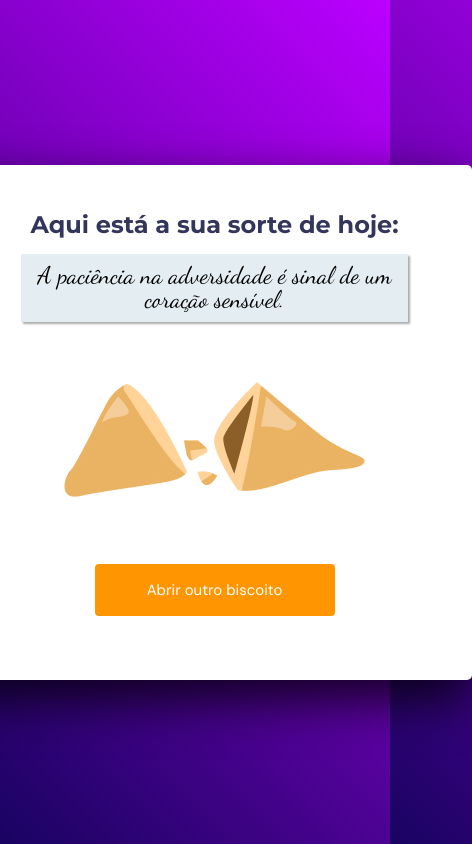
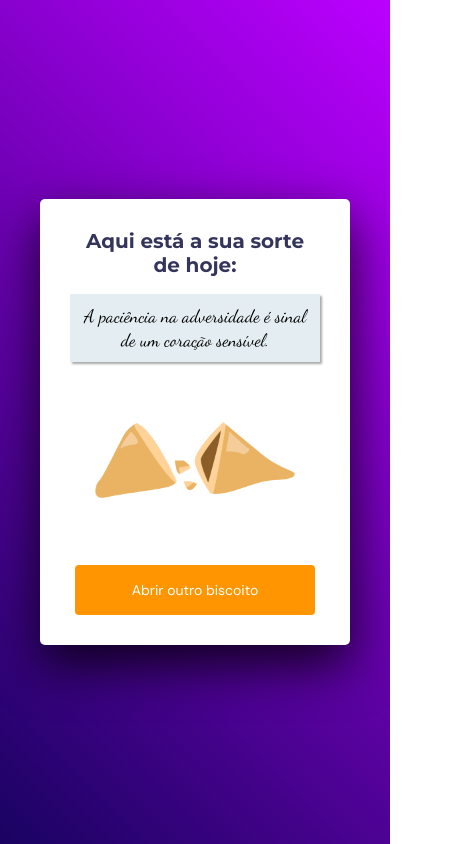
Before and after one commit to AdrieliF/Biscoito-da-Sorte, a plain HTML site: page index.html in a window 390 px wide. Both pictures are taken after a click on the button 195 px from the left and 452 px from the top of the page. Shown: the whole page, 472 px wide, since content can reach past the window. Drawn offline with Linux system fonts and the light colour scheme.

Commit message:
responsivo

```diff
--- a/style.css
+++ b/style.css
@@ -100,3 +100,39 @@ button {
   font-size: 1.5rem;
   margin-top: 5.8rem;
 }
+
+@media (max-width: 425px) {
+  body {
+    padding: auto 2rem;
+  }
+
+  main {
+    width: 25rem;
+    padding: 3rem;
+  }
+
+  h1 {
+    font-size: 2rem;
+  }
+
+  .screen1 p {
+    font-size: 1.4rem;
+  }
+
+  .screen1 button,
+  .screen1 button img {
+    width: 18rem;
+  }
+
+  .screen2 p {
+    font-size: 1.8rem;
+  }
+
+  .screen2 img {
+    width: 20rem;
+  }
+
+  .screen2 button {
+    font-size: 1.4rem;
+  }
+}
```
